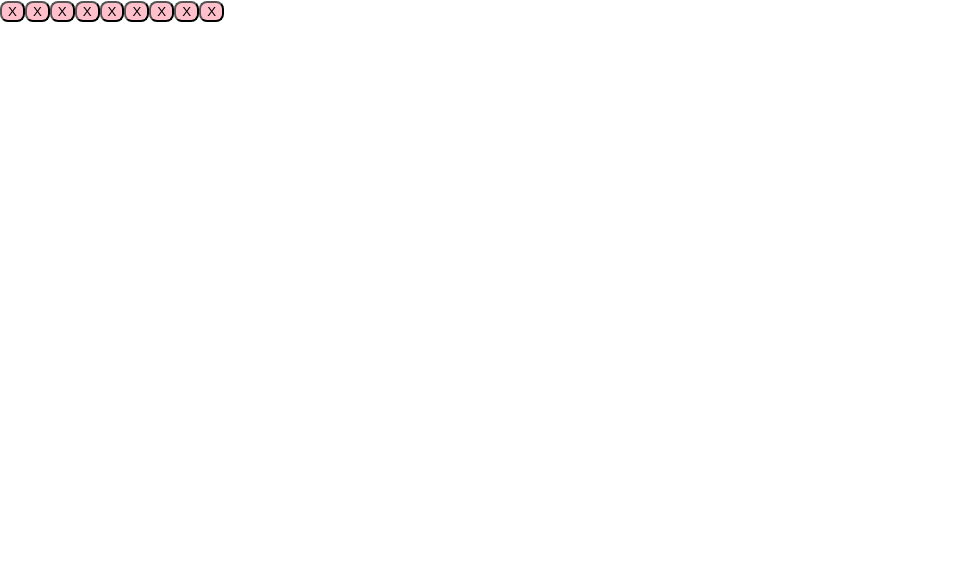
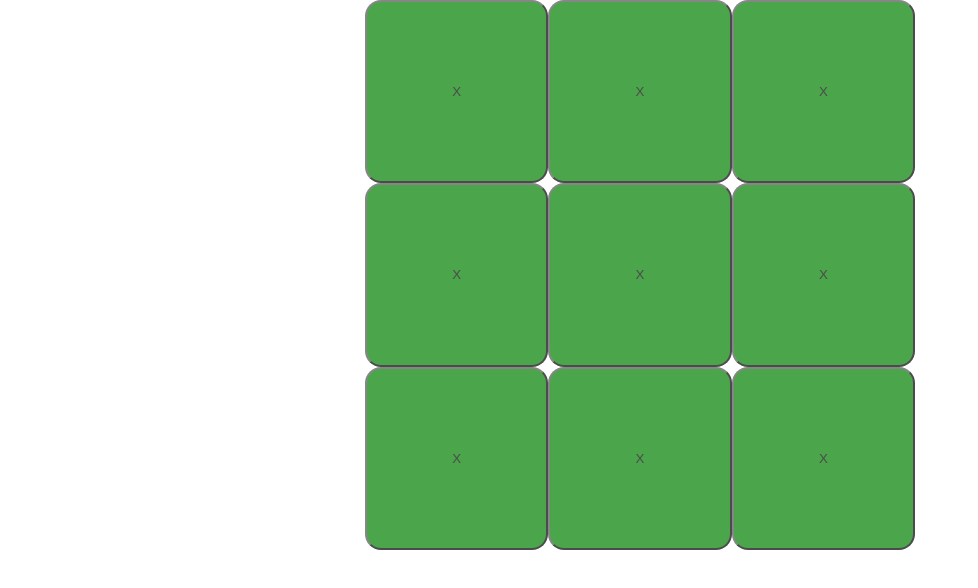
Before and after one commit to thi-nguy/tic_tac_toe, a React (Create React App) app: page / in a window 1280 px wide. Shown: the top 588 px of the page, without its empty margins (0-978 px from the left). Built offline with nearby package versions, Linux system fonts and the light colour scheme.

Commit message:
Add styling to Box and Board. Learning CSS

```diff
--- a/src/components/Board.jsx
+++ b/src/components/Board.jsx
@@ -1,14 +1,17 @@
 import React from 'react'
 import Box from './Box'
 
-const style = {
+const board_style = {
+    width: '550px',
+    height: '550px',
+    margin: '0 auto', // space around element
+    display: 'grid',
+    gridTemplate: "repeat(3, 1fr) / repeat(3, 1fr)" // what's this?
 
 }
 const Board = () => (
-    <div>
-        {[...Array(9)].map(() =>
-            <Box />
-        )}
+    <div style={board_style}>
+        { [...Array(9)].map( () => <Box /> ) }
     </div>
 )
 
--- a/src/components/Box.jsx
+++ b/src/components/Box.jsx
@@ -1,8 +1,9 @@
 import React from 'react'
 
 const box_style = {
-    backgroundColor: "pink",
-    borderRadius: '8px'
+    backgroundColor: "green",
+    opacity: '0.7',
+    borderRadius: '16px'
 }
 
 const Box = () => (
```
